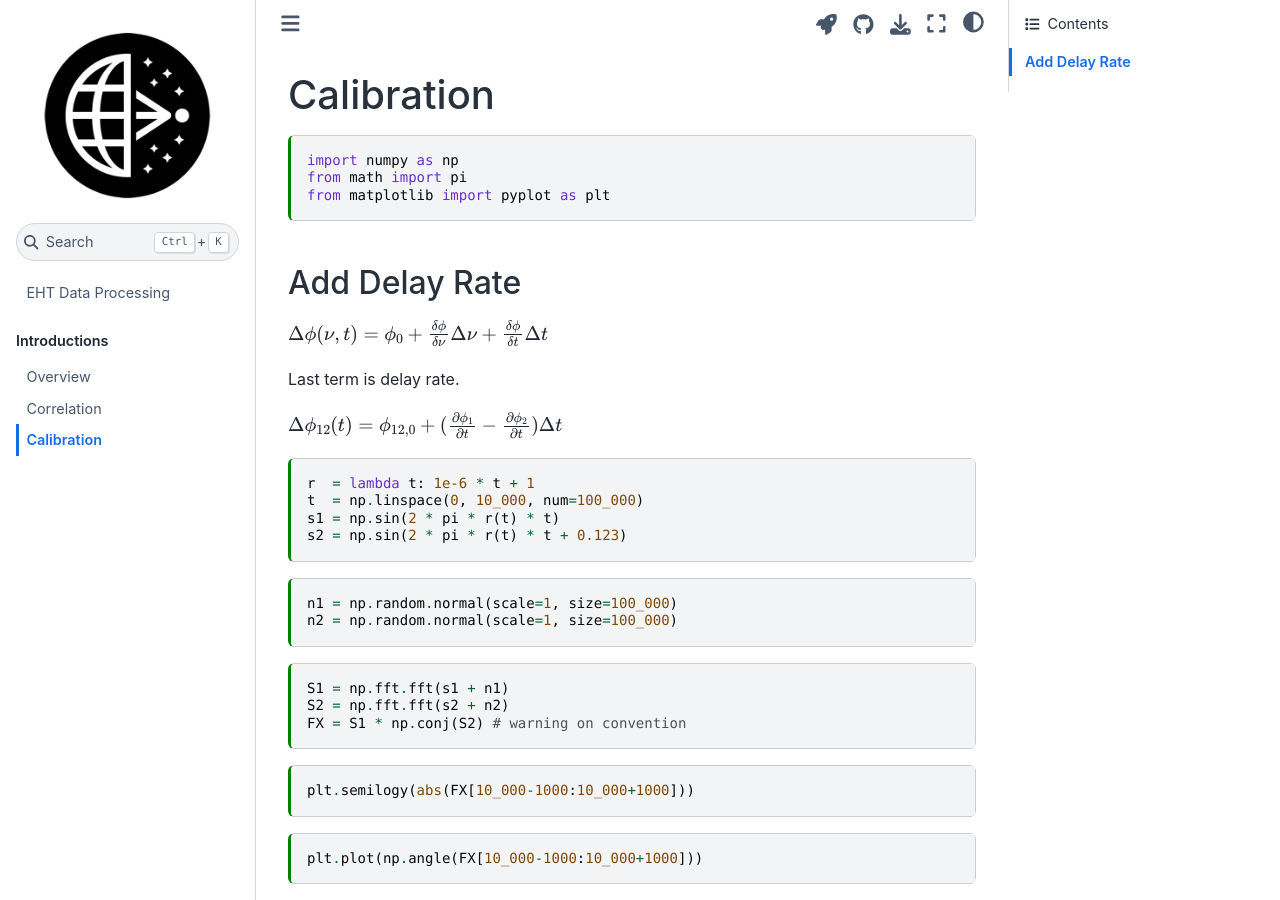
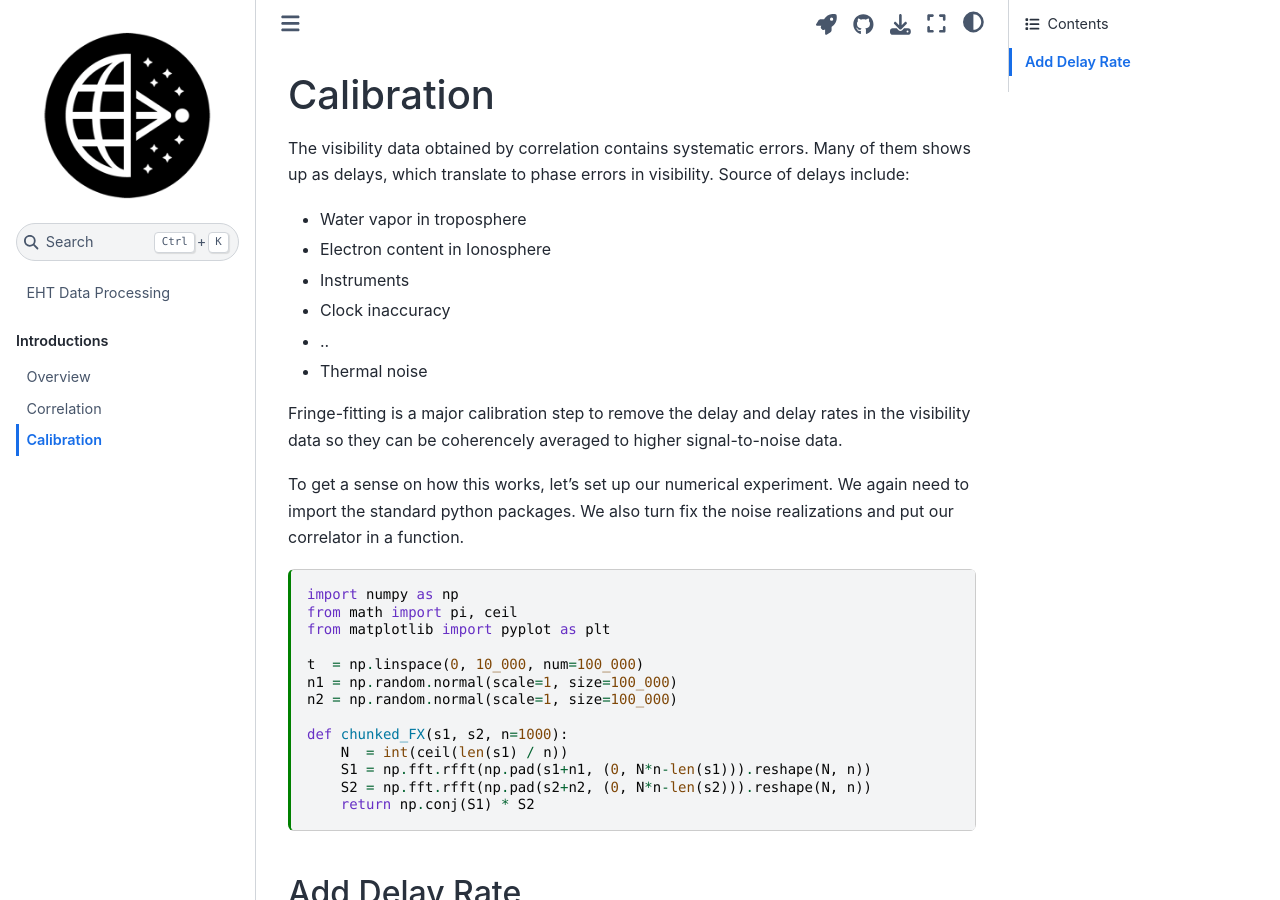
Before and after one commit to focisrc/eht-databook, a Jupyter Book: the page built from docs/intro/calibration.md, in a window 1280 px wide and 900 px high. Built offline with Jupyter Book 1.0.4 settings and Sphinx 7.4.7 and the Sphinx Book theme 1.1.4, drawn with Linux system fonts in a browser that asks for light colours.

Commit message:
Introduce fringe-fitting; define helper functions

````diff
--- a/docs/intro/calibration.md
+++ b/docs/intro/calibration.md
@@ -14,10 +14,42 @@ kernelspec:
 
 # Calibration
 
+The visibility data obtained by correlation contains systematic
+errors.
+Many of them shows up as delays, which translate to phase errors in
+visibility.
+Source of delays include:
+
+* Water vapor in troposphere
+* Electron content in Ionosphere
+* Instruments
+* Clock inaccuracy
+* ..
+* Thermal noise
+
+Fringe-fitting is a major calibration step to remove the delay and
+delay rates in the visibility data so they can be coherencely averaged
+to higher signal-to-noise data.
+
+To get a sense on how this works, let's set up our numerical
+experiment.
+We again need to import the standard python packages.
+We also turn fix the noise realizations and put our correlator in a function.
+
 ```{code-cell} ipython3
 import numpy as np
-from math import pi
+from math import pi, ceil
 from matplotlib import pyplot as plt
+
+t  = np.linspace(0, 10_000, num=100_000)
+n1 = np.random.normal(scale=1, size=100_000)
+n2 = np.random.normal(scale=1, size=100_000)
+
+def chunked_FX(s1, s2, n=1000):
+    N  = int(ceil(len(s1) / n))
+    S1 = np.fft.rfft(np.pad(s1+n1, (0, N*n-len(s1))).reshape(N, n))
+    S2 = np.fft.rfft(np.pad(s2+n2, (0, N*n-len(s2))).reshape(N, n))
+    return np.conj(S1) * S2
 ```
 
 ## Add Delay Rate
````
